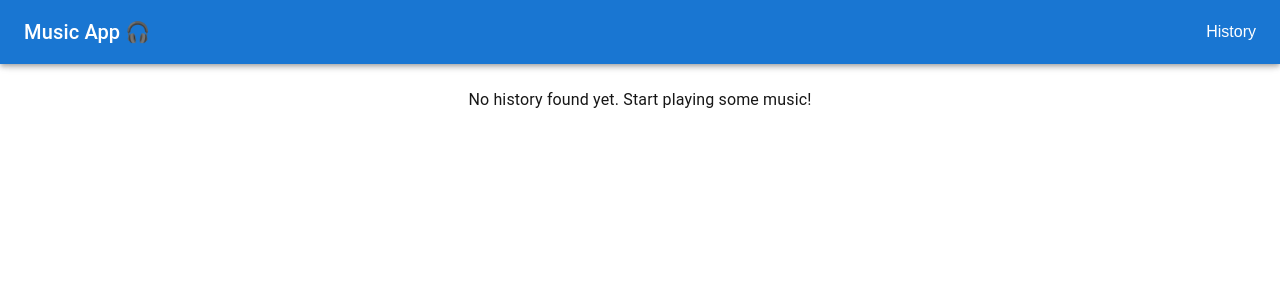
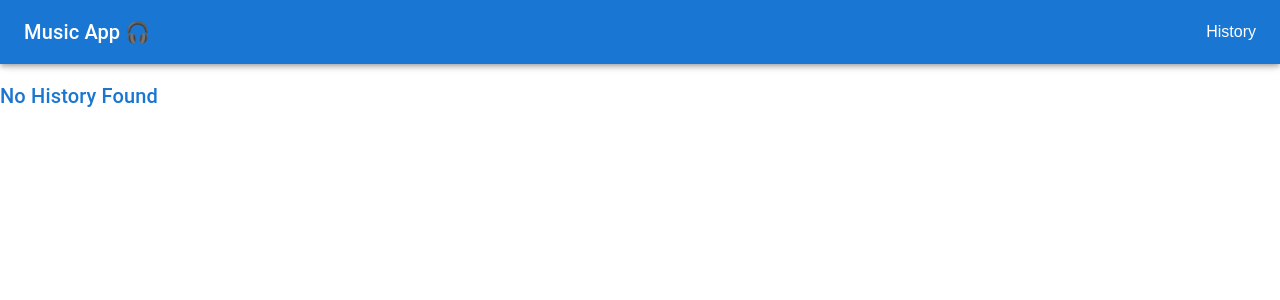
Before and after one commit to ishanrohatgi/music-app, a Next.js app: page /history in a window 1280 px wide. Shown: the top 300 px of the page. Built offline with nearby package versions, Linux system fonts and the light colour scheme; what @mui/material-nextjs would draw is missing.

Commit message:
release 1.0

```diff
--- a/src/app/history/page.tsx
+++ b/src/app/history/page.tsx
@@ -1,36 +1,37 @@
 "use client";
+import { useEffect, useState } from "react";
+import { Box, Typography, Grid } from "@mui/material";
+import MusicCard from "@/components/MusicCard";
 
-import { useSelector } from "react-redux";
-import { RootState } from "@/store/store";
-import Grid from "@mui/material/Unstable_Grid2"; // ✅ use Grid2
-import MusicCard from "@/components/MusicCard";
-import { Typography, Box } from "@mui/material";
+export default function History() {
+  const [history, setHistory] = useState([]);
 
-export default function HistoryPage() {
-  const history = useSelector((state: RootState) => state.home.history);
+  useEffect(() => {
+    const stored = localStorage.getItem("history");
+    if (stored) {
+      setHistory(JSON.parse(stored));
+    }
+  }, []);
 
   return (
-    <Box sx={{ p: 3 }}>
-      <Typography
-        variant="h5"
-        sx={{ mb: 2, textAlign: "center", fontWeight: "bold" }}
-      >
-        Your Watch History 🎵
-      </Typography>
+    <div className="mt-[80px]">
+      <Box>
+        <Typography
+          variant="h6"
+          sx={{ mb: 2, color: history.length ? "secondary.main" : "primary.main" }}
+        >
+          {history.length
+            ? `📜 Your History (${history.length})`
+            : "No History Found"}
+        </Typography>
 
-      {history.length === 0 ? (
-        <Typography sx={{ textAlign: "center", mt: 4 }}>
-          No history found yet. Start playing some music!
-        </Typography>
-      ) : (
         <Grid container spacing={2} justifyContent="center">
           {history.map((item, i) => (
-            <Grid xs={12} sm={6} md={4} lg={3} key={i}>
+
               <MusicCard item={item} />
-            </Grid>
           ))}
         </Grid>
-      )}
-    </Box>
+      </Box>
+    </div>
   );
 }
```
